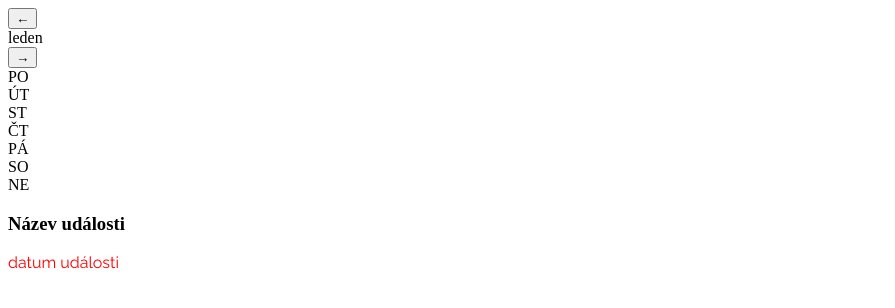
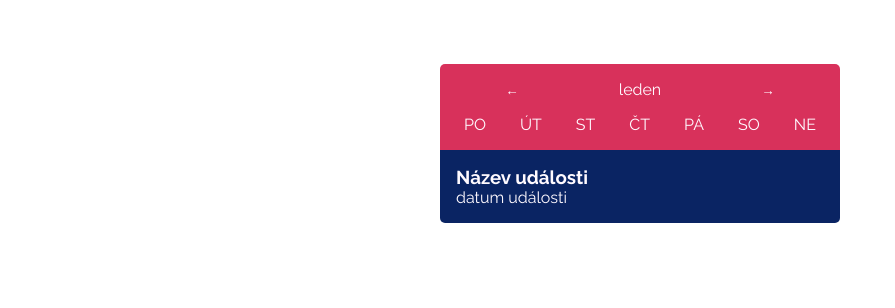
Before and after one commit to evacechova/Calendar-App, a website: page src/index.html in a window 1280 px wide. Shown: the whole page, without its empty margins (0-895 px from the left). Drawn offline with nearby package versions, Linux system fonts and the light colour scheme; files that its build step writes are made by us from their sources.

Commit message:
basic CSS added

```diff
--- a/package.json
+++ b/package.json
@@ -7,8 +7,10 @@
     "scripts": {
       "build:sass": "sass  --no-source-map src/sass:public/css",
       "copy:html": "copyfiles -u 1 ./src/*.html public",
+      "copy:js": "copyfiles -u 1 ./src/js/*.js public",
       "copy": "npm-run-all --parallel copy:*",
       "watch:html": "onchange \"src/*.html\" -- npm run copy:html",
+      "watch:js": "onchange \"src/js/*.js\" -- npm run copy:js",
       "watch:sass": "sass  --no-source-map --watch src/sass:public/css",
       "watch": "npm-run-all --parallel watch:*",
       "serve": "browser-sync start --server public --files public",
--- a/src/index.html
+++ b/src/index.html
@@ -13,11 +13,12 @@
 
 </head>
 <body>
-    <div class="cotainer">
+    <div class="wrapper">
+        <div class="red-container">
             <div class="navbar">
-            <button class="navbar__bth previous">←</button>
+                <button class="navbar__btn" id="previous">←</button>
                 <div class="navbar__month">leden</div>
-            <button class="navbar__bth next">→</button>
+                <button class="navbar__btn" id="next">→</button>
             </div>
             <div class="calendar">
                 <div class="calendar__weekdays">
@@ -31,12 +32,12 @@
                 </div>
                 <div class="calendar__dates"></div>
             </div>
-        <div class="event-info">
+        </div>
+        <div class="event">
             <h3>Název události</h3>
             <p>datum události</p>
         </div>
     </div>
-
     <script type="module" src="./js/main.js"></script>
 </body>
 </html>
--- a/src/js/main.js
+++ b/src/js/main.js
@@ -0,0 +1 @@
+console.log('Ahoj');
--- a/src/sass/style.scss
+++ b/src/sass/style.scss
@@ -1,4 +1,73 @@
-p {
+//variables
+
+$primary-red: #d8315b;
+
+//------------------------------------
+
+html {
+    box-sizing: border-box;
+}
+
+*, ::after, ::before { box-sizing: inherit; }
+
+* {
     font-family: "Raleway", sans-serif;
-    color: red;
+    color: #fffaff;
+    margin: 0;
+    padding: 0;
 }
+
+.wrapper {
+    max-width: 400px;
+    min-width: fit-content;
+    margin: 4rem auto 0 auto;
+}
+
+.red-container {
+    padding: 1rem;
+    background-color: $primary-red;
+    border-radius: 5px 5px 0 0;
+    display: grid;
+    grid-template-columns: 1fr;
+    grid-template-rows: auto;
+    justify-content: center;
+    gap: 1rem;
+}
+
+.navbar {
+    display: grid;
+    grid-template-columns: repeat(3, minmax(10px, 1fr));
+    grid-template-rows: 1fr;
+    column-gap: 1rem;
+    justify-content: space-between;
+
+    &__btn {
+        background-color: $primary-red;
+        border: none;
+    }
+
+    &__month {
+        justify-self: center;
+    }
+}
+
+.calendar {
+
+    &__weekdays {
+        display: flex;
+        flex-grow: 1;
+        flex-wrap: nowrap;
+        justify-content: space-between;
+
+        & div {
+            padding-inline: 0.5rem;
+        }
+    }
+}
+
+.event {
+    margin-inline: auto;
+    background-color: #0A2463;
+    border-radius: 0 0 5px 5px;
+    padding: 1rem;
+}
```
Lines whose indentation alone changed are shown as unchanged.
